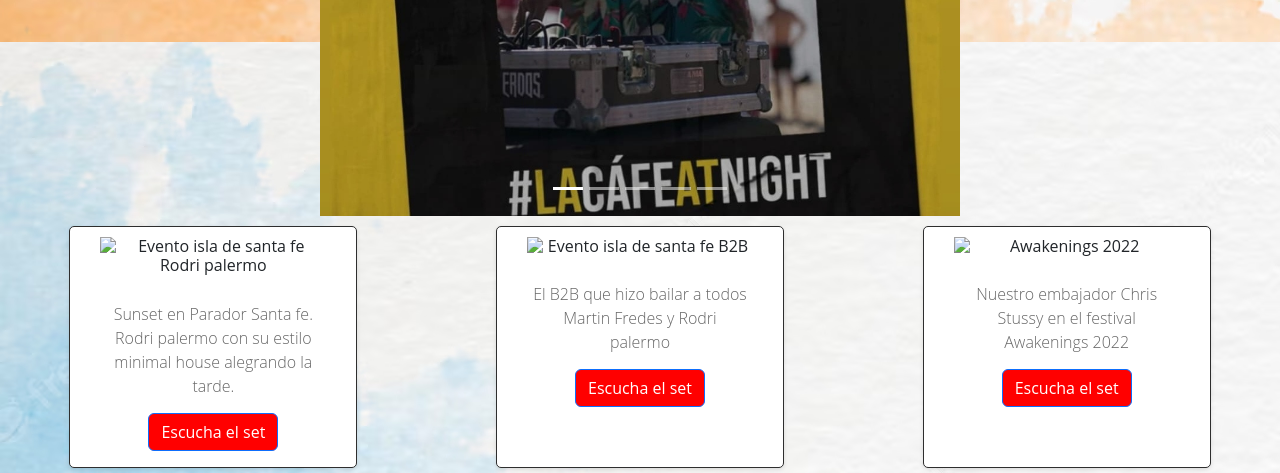
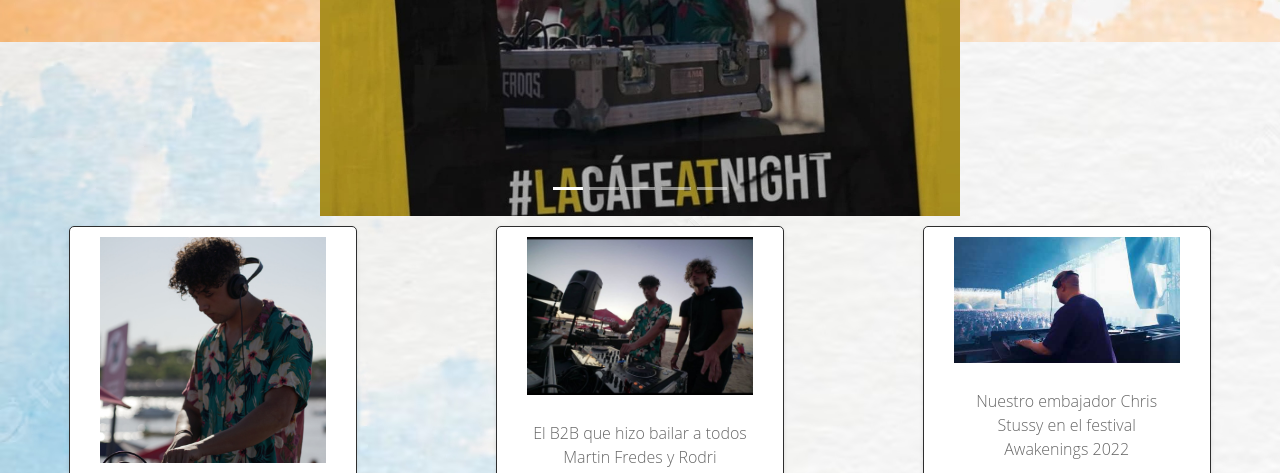
Before and after one commit to Rodrigopalermo74/Repositorio-Pre-entrega, a website: page pages/eventos.html in a window 1280 px wide. Shown: the part 958-1431 px from the top of the page. Drawn offline with nearby package versions, Linux system fonts and the light colour scheme; the site is published under a folder, as on GitHub Pages, so addresses that start at the root find nothing.

Commit message:
correccion

```diff
--- a/pages/eventos.html
+++ b/pages/eventos.html
@@ -85,19 +85,19 @@
       <h3 class="text-center">
        <section class="presentacion">
          <figure class="card custom-card" style="width: 18rem;">
-           <img src="/img/santafe.png" alt="Evento isla de santa fe Rodri palermo">
+           <img src="../img/santafe.png" alt="Evento isla de santa fe Rodri palermo">
            <div class="card-body">
            <p class="card-text">Sunset en Parador Santa fe. Rodri palermo con su estilo minimal house alegrando la tarde.</p>
            <a href="https://youtu.be/WTSZ55u04dQ" target="_blank" class="btn btn-primary">Escucha el set</a>
          </figure>
          <figure class="card custom-card" style="width: 18rem;">
-            <img src="/img/rizosbrothers.png" alt="Evento isla de santa fe B2B">
+            <img src="../img/rizosbrothers.png" alt="Evento isla de santa fe B2B">
             <div class="card-body">
             <p class="card-text">El B2B que hizo bailar a todos Martin Fredes y Rodri palermo</p>
             <a href="https://youtu.be/-P7GVgQ9uG0" target="_blank" class="btn btn-primary">Escucha el set</a>
          </figure>
          <figure class="card custom-card" style="width: 18rem;">
-          <img src="/img/awake.png" alt="Awakenings 2022">
+          <img src="../img/awake.png" alt="Awakenings 2022">
           <div class="card-body">
           <p class="card-text">Nuestro embajador Chris Stussy en el festival Awakenings 2022</p>
           <a href="https://youtu.be/n-pgF-iip8g" target="_blank" class="btn btn-primary">Escucha el set</a>
```
